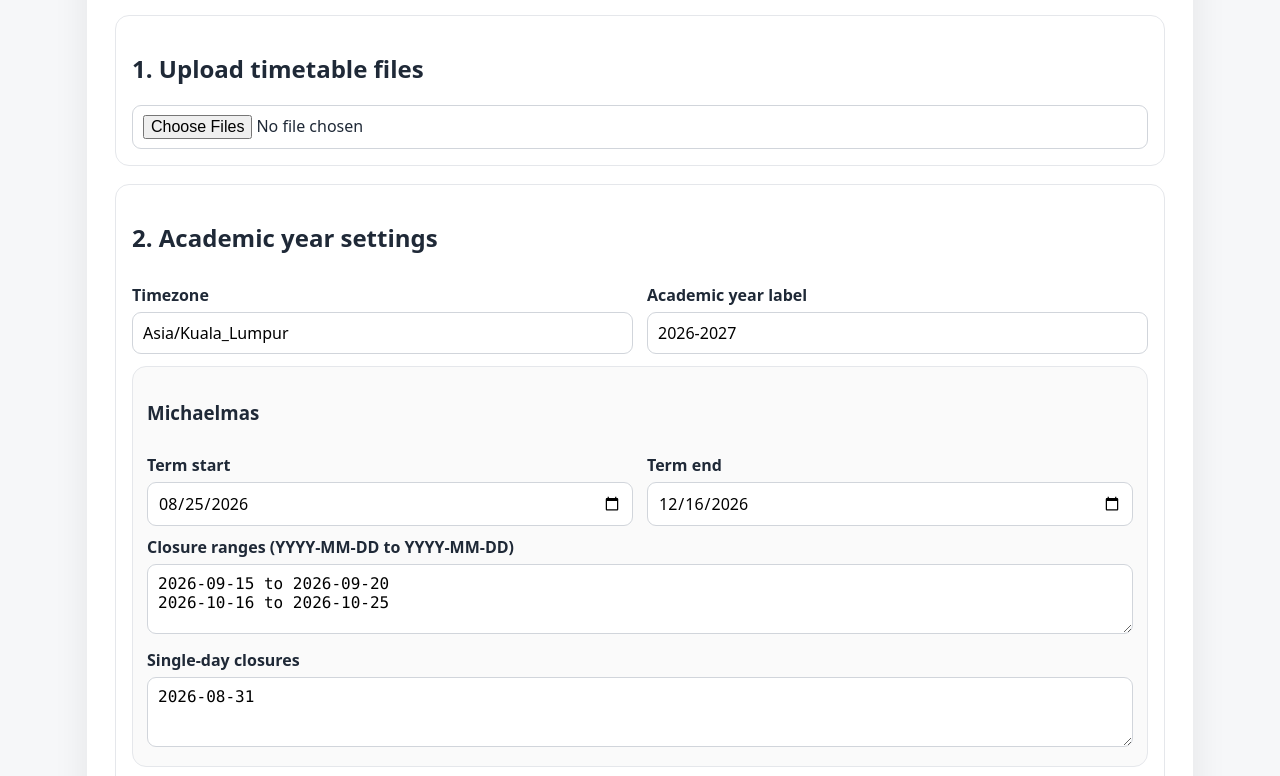
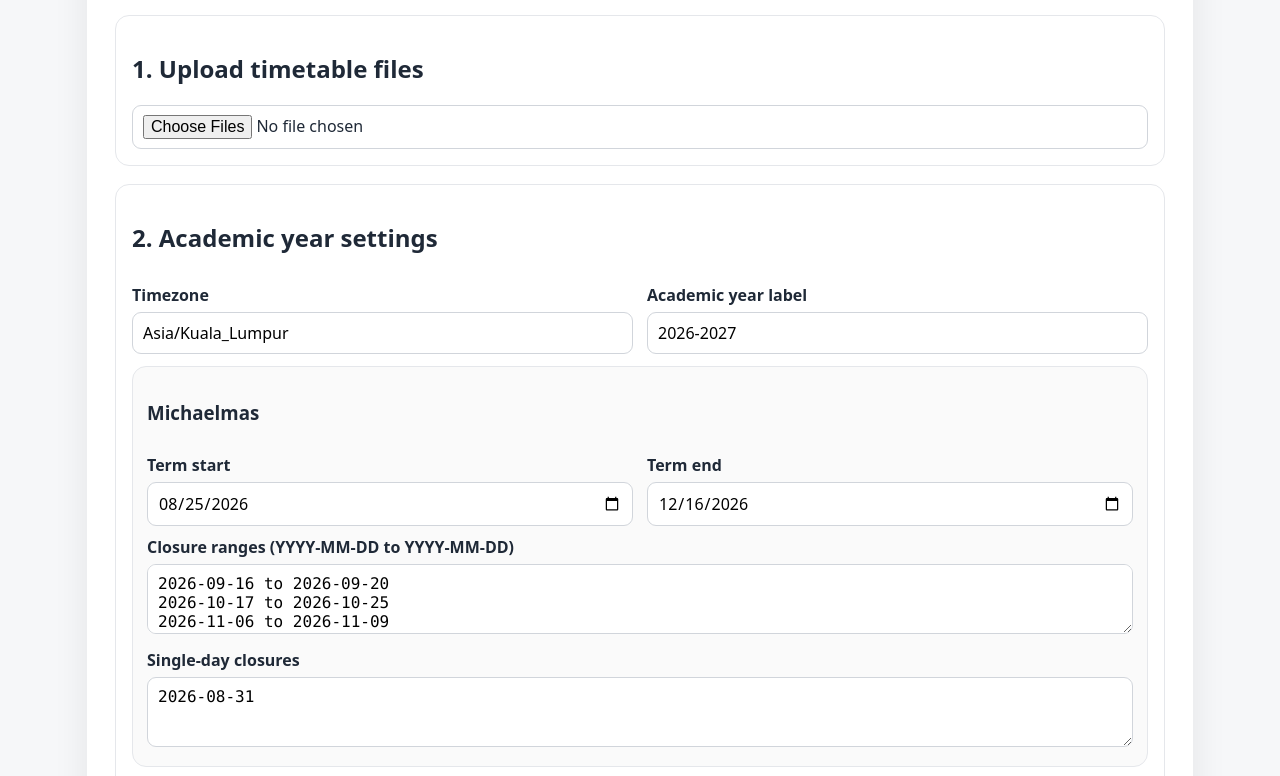
Before and after one commit to SMBarham/ICS_TT_Convertor, a plain HTML site: page index.html in a window 1280 px wide. Shown: the part 171-947 px from the top of the page. Drawn offline with nearby package versions, Linux system fonts and the light colour scheme.

Commit message:
Update index.html

```diff
--- a/index.html
+++ b/index.html
@@ -176,8 +176,9 @@ const DEFAULT_CONFIG = {
       start: "2026-08-25",
       end: "2026-12-16",
       excludedRanges: [
-        ["2026-09-15", "2026-09-20"],
-        ["2026-10-16", "2026-10-25"]
+        ["2026-09-16", "2026-09-20"],
+        ["2026-10-17", "2026-10-25"],
+		["2026-11-06", "2026-11-09"]
       ],
       excludedDates: ["2026-08-31"]
     },
@@ -186,18 +187,20 @@ const DEFAULT_CONFIG = {
       start: "2027-01-05",
       end: "2027-03-25",
       excludedRanges: [
-        ["2027-02-04", "2027-02-14"]
+        ["2027-02-05", "2027-02-14"],
+		["2027-03-10", "2027-03-14"]
       ],
-      excludedDates: []
+      excludedDates: ["2027-03-23"]
     },
     {
       name: "Summer",
       start: "2027-04-12",
       end: "2027-06-25",
       excludedRanges: [
-        ["2027-05-27", "2027-06-07"]
+        ["2027-05-15", "2027-05-17"],
+		["2027-05-28", "2027-06-07"]
       ],
-      excludedDates: []
+      excludedDates: ["2027-05-01", "2027-06-07"]
     }
   ]
 };
```
